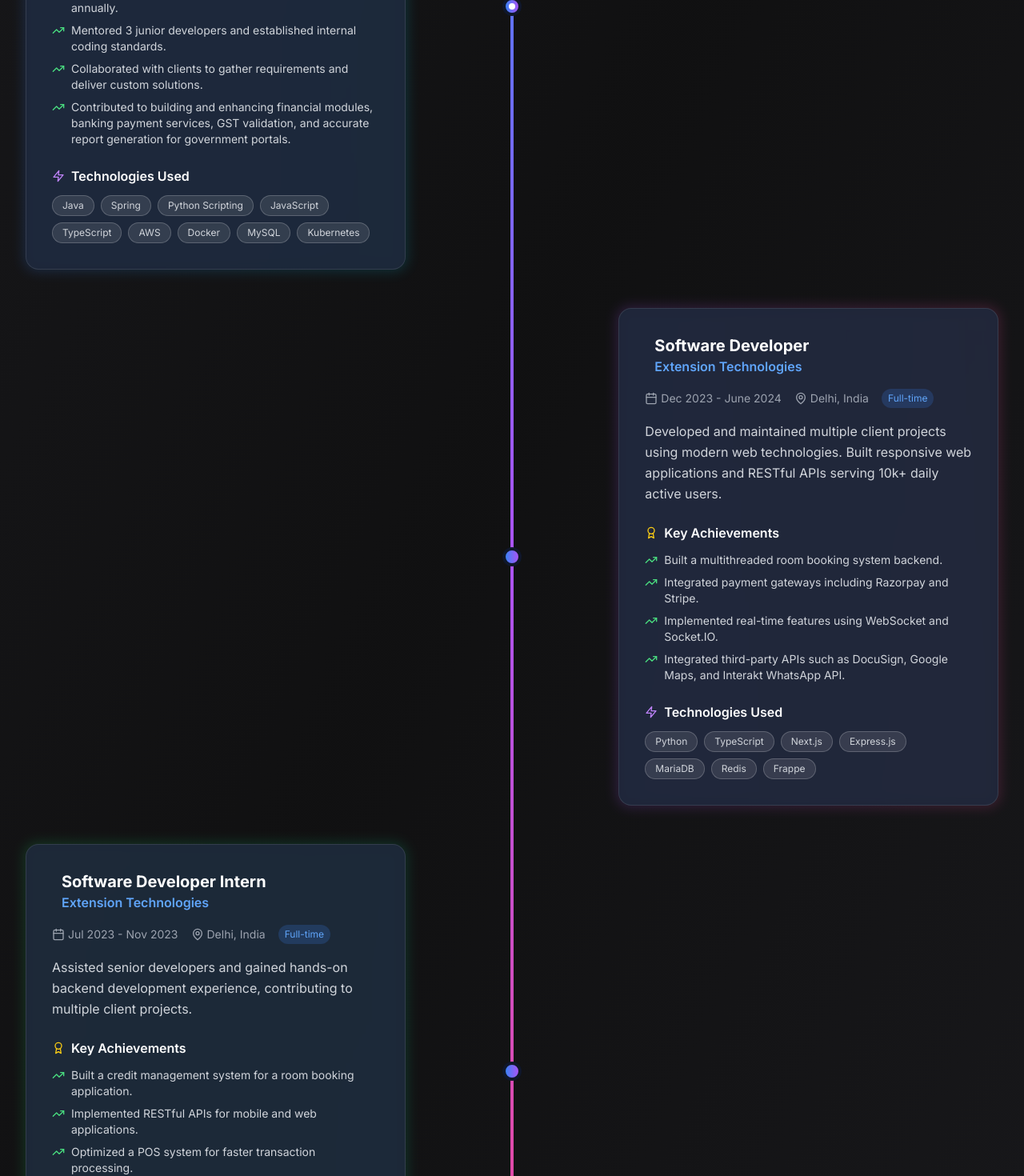
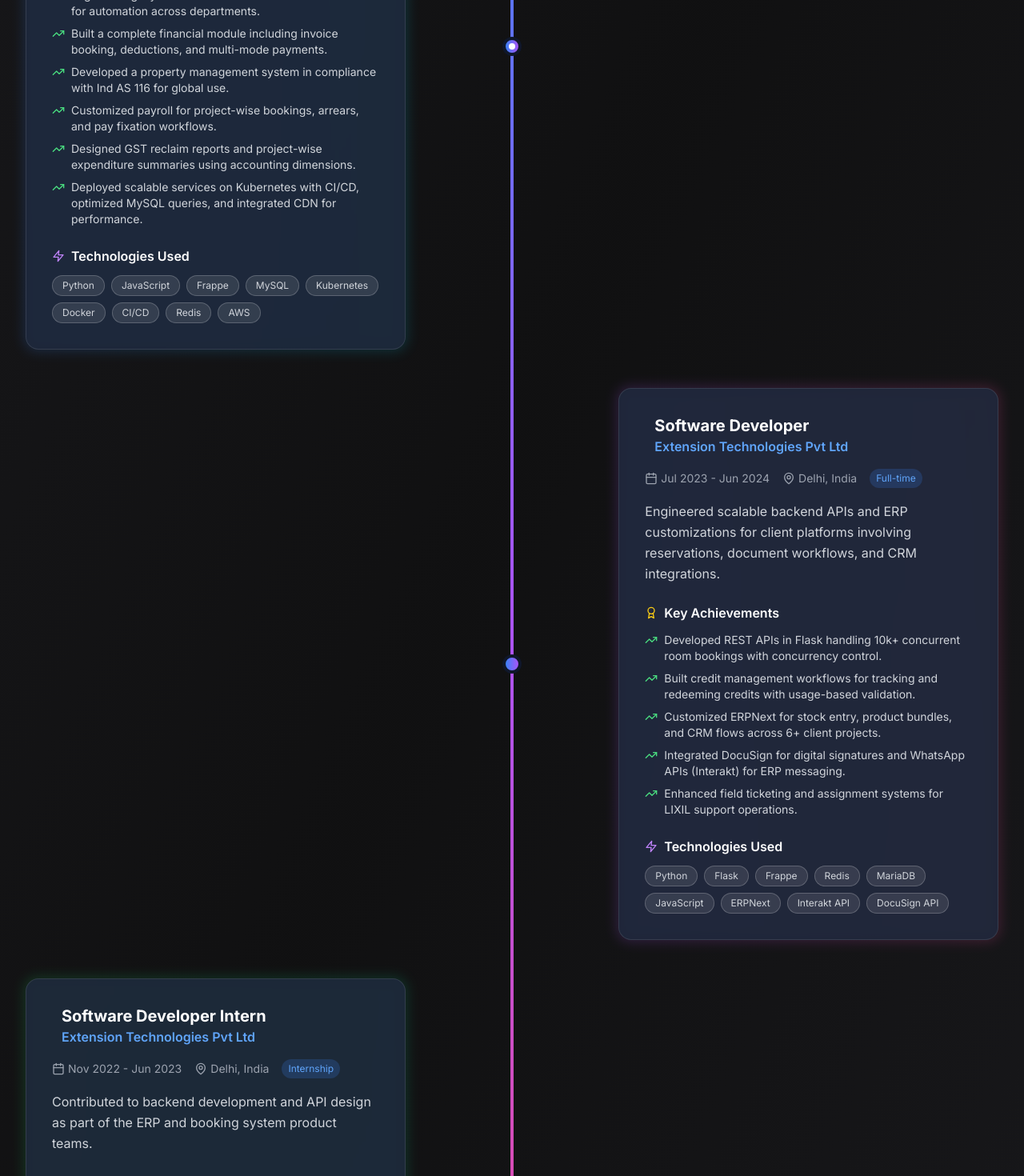
Before and after one commit to Sonupandit9693/sonu.dev, a Next.js app: page /experience in a window 1280 px wide. Shown: the part 900-2370 px from the top of the page at 80% size. Built offline with nearby package versions, Linux system fonts and the light colour scheme; no server answers; the database is empty; what tailwindcss-debug-screens would draw is missing.

Commit message:
feat: resume page complete

```diff
--- a/app/components/nav.tsx
+++ b/app/components/nav.tsx
@@ -21,9 +21,10 @@ export const Navigation: React.FC = () => {
 	const navLinks = [
 		{ href: "/experience", label: "Experience" },
 		{ href: "/projects", label: "Projects" },
-		{ href: "/blogs", label: "Blogs" },
+		// { href: "/blogs", label: "Blogs" },
 		{ href: "/contact", label: "Contact" },
 		{ href: "/skills", label: "Technical Skills" },
+		{ href: "/resume", label: "Resume" }
 	];
 
 	return (
--- a/app/experience/data/experiences.ts
+++ b/app/experience/data/experiences.ts
@@ -22,24 +22,25 @@ export const experiences: Experience[] = [
     duration: "Jul 2024 - Present",
     type: "Full-time",
     description:
-      "Leading a team of 5 developers in building scalable Enterprise Resource Planning (ERP) software.",
+      "Built and customized enterprise ERP solutions for a PSU client, aligning modules with government workflows and automating financial and operational processes.",
     achievements: [
-      "Reduced application load time by 60% through optimization.",
-      "Led migration to cloud infrastructure, saving $50k annually.",
-      "Mentored 3 junior developers and established internal coding standards.",
-      "Collaborated with clients to gather requirements and deliver custom solutions.",
-      "Contributed to building and enhancing financial modules, banking payment services, GST validation, and accurate report generation for government portals.",
+      "Migrated legacy documents to structured ERP modules for automation across departments.",
+      "Built a complete financial module including invoice booking, deductions, and multi-mode payments.",
+      "Developed a property management system in compliance with Ind AS 116 for global use.",
+      "Customized payroll for project-wise bookings, arrears, and pay fixation workflows.",
+      "Designed GST reclaim reports and project-wise expenditure summaries using accounting dimensions.",
+      "Deployed scalable services on Kubernetes with CI/CD, optimized MySQL queries, and integrated CDN for performance.",
     ],
     technologies: [
-      "Java",
-      "Spring",
-      "Python Scripting",
+      "Python",
       "JavaScript",
-      "TypeScript",
-      "AWS",
-      "Docker",
+      "Frappe",
       "MySQL",
       "Kubernetes",
+      "Docker",
+      "CI/CD",
+      "Redis",
+      "AWS",
     ],
     companyLogo: "",
     color: "from-blue-500 to-cyan-500",
@@ -48,26 +49,29 @@ export const experiences: Experience[] = [
   {
     id: 2,
     title: "Software Developer",
-    company: "Extension Technologies",
+    company: "Extension Technologies Pvt Ltd",
     location: "Delhi, India",
-    duration: "Dec 2023 - June 2024",
+    duration: "Jul 2023 - Jun 2024",
     type: "Full-time",
     description:
-      "Developed and maintained multiple client projects using modern web technologies. Built responsive web applications and RESTful APIs serving 10k+ daily active users.",
+      "Engineered scalable backend APIs and ERP customizations for client platforms involving reservations, document workflows, and CRM integrations.",
     achievements: [
-      "Built a multithreaded room booking system backend.",
-      "Integrated payment gateways including Razorpay and Stripe.",
-      "Implemented real-time features using WebSocket and Socket.IO.",
-      "Integrated third-party APIs such as DocuSign, Google Maps, and Interakt WhatsApp API.",
+      "Developed REST APIs in Flask handling 10k+ concurrent room bookings with concurrency control.",
+      "Built credit management workflows for tracking and redeeming credits with usage-based validation.",
+      "Customized ERPNext for stock entry, product bundles, and CRM flows across 6+ client projects.",
+      "Integrated DocuSign for digital signatures and WhatsApp APIs (Interakt) for ERP messaging.",
+      "Enhanced field ticketing and assignment systems for LIXIL support operations.",
     ],
     technologies: [
       "Python",
-      "TypeScript",
-      "Next.js",
-      "Express.js",
+      "Flask",
+      "Frappe",
+      "Redis",
       "MariaDB",
-      "Redis",
-      "Frappe",
+      "JavaScript",
+      "ERPNext",
+      "Interakt API",
+      "DocuSign API",
     ],
     companyLogo: "",
     color: "from-purple-500 to-pink-500",
@@ -75,24 +79,24 @@ export const experiences: Experience[] = [
   {
     id: 3,
     title: "Software Developer Intern",
-    company: "Extension Technologies",
+    company: "Extension Technologies Pvt Ltd",
     location: "Delhi, India",
-    duration: "Jul 2023 - Nov 2023",
-    type: "Full-time",
+    duration: "Nov 2022 - Jun 2023",
+    type: "Internship",
     description:
-      "Assisted senior developers and gained hands-on backend development experience, contributing to multiple client projects.",
+      "Contributed to backend development and API design as part of the ERP and booking system product teams.",
     achievements: [
-      "Built a credit management system for a room booking application.",
-      "Implemented RESTful APIs for mobile and web applications.",
-      "Optimized a POS system for faster transaction processing.",
+      "Designed credit-based booking eligibility module with REST endpoints.",
+      "Contributed to development and testing of file vault and POS modules.",
+      "Optimized database queries and participated in client demos and feedback loops.",
     ],
     technologies: [
       "Python",
       "Vue.js",
+      "Frappe",
+      "MySQL",
       "Tailwind CSS",
-      "Figma",
       "Git",
-      "Frappe",
     ],
     companyLogo: "",
     color: "from-green-500 to-emerald-500",
--- a/app/page.tsx
+++ b/app/page.tsx
@@ -7,7 +7,7 @@ const navigation = [
   { name: "Experience", href: "/experience" },
   { name: "Projects", href: "/projects" },
   { name: "Skills", href: "/skills" },
-  { name: "Blog", href: "/blogs" },
+  // { name: "Blog", href: "/blogs" },
   { name: "Contact", href: "/contact" },
   { name: "Resume", href: "/resume" },
 ];
--- /dev/null
+++ b/app/resume/layout.tsx
@@ -0,0 +1,9 @@
+export default function ResumeLayout({
+	children,
+}: { children: React.ReactNode }) {
+	return (
+		<div className="relative min-h-screen bg-gradient-to-tl from-zinc-900 via-zinc-400/10 to-zinc-900 ">
+			{children}
+		</div>
+	);
+}
--- /dev/null
+++ b/app/resume/page.tsx
@@ -0,0 +1,131 @@
+"use client";
+
+import { useState } from "react";
+import {
+  FileText,
+  Download,
+  Eye,
+  Star,
+  Award,
+  Briefcase,
+  GraduationCap,
+} from "lucide-react";
+import { Navigation } from "../components/nav";
+import { Card } from "../components/card"; // Adjust path as needed
+
+export default function ResumeComponent() {
+  const resumeStats = [
+    {
+      icon: <Briefcase className="w-5 h-5" />,
+      label: "Years Experience",
+      value: "2+",
+    },
+    {
+      icon: <GraduationCap className="w-5 h-5" />,
+      label: "Education",
+      value: "Bachelor's in Software Development",
+    },
+    {
+      icon: <Award className="w-5 h-5" />,
+      label: "Certifications",
+      value: "2+",
+    },
+    { icon: <Star className="w-5 h-5" />, label: "Projects", value: "20+" },
+  ];
+
+  const handleDownload = () => {
+    const link = document.createElement("a");
+    link.href = "/resume.pdf";
+    link.download = "sonu_kumar.pdf";
+    document.body.appendChild(link);
+    link.click();
+    document.body.removeChild(link);
+  };
+
+  const resumePdfUrl = "/sonu_kumar.pdf";
+
+  const handleOpenInNewTab = () => {
+    window.open(resumePdfUrl, "_blank");
+  };
+
+  return (
+    <div className="relative pb-16">
+      <Navigation />
+      <div className="px-6 pt-20 mx-auto space-y-8 max-w-7xl lg:px-8 md:space-y-16 md:pt-24 lg:pt-32">
+        <div className="max-w-2xl mx-auto lg:mx-0">
+          <h2 className="text-3xl font-bold tracking-tight text-zinc-100 sm:text-4xl">
+            My Resume
+          </h2>
+          <p className="mt-4 text-zinc-400">
+            Download or preview my complete professional resume with detailed experience, skills, and achievements.
+          </p>
+        </div>
+        <div className="w-full h-px bg-zinc-800" />
+
+        {/* Resume Preview Card using animated Card */}
+        <div className="relative group max-w-4xl mx-auto">
+          <Card>
+            <div className="relative p-8">
+              {/* Resume Icon */}
+              <div className="w-24 h-24 mx-auto mb-6 bg-gradient-to-r from-blue-500 to-purple-600 rounded-2xl flex items-center justify-center">
+                <FileText className="w-12 h-12 text-white" />
+              </div>
+
+              {/* Resume Info */}
+              <h3 className="text-2xl font-bold text-white mb-4 text-center">
+                Professional Resume
+              </h3>
+              <p className="text-gray-300 mb-8 max-w-md mx-auto text-center">
+                Comprehensive overview of my professional journey, technical
+                skills, and key achievements in software development.
+              </p>
+
+              {/* Stats */}
+              <div className="grid grid-cols-2 md:grid-cols-4 gap-4 mb-8">
+                {resumeStats.map((stat, index) => (
+                  <div
+                    key={index}
+                    className="text-center p-4 bg-slate-700/50 rounded-xl"
+                  >
+                    <div className="text-blue-400 mb-2 flex justify-center">
+                      {stat.icon}
+                    </div>
+                    <div className="text-lg font-bold text-white">
+                      {stat.value}
+                    </div>
+                    <div className="text-xs text-gray-400">{stat.label}</div>
+                  </div>
+                ))}
+              </div>
+
+              {/* Action Buttons */}
+              <div className="flex flex-col sm:flex-row gap-4 justify-center">
+                <button
+                  onClick={handleOpenInNewTab}
+                  className="flex items-center justify-center space-x-2 px-8 py-4 bg-gradient-to-r from-blue-500 to-purple-600 text-white font-semibold rounded-xl hover:from-blue-600 hover:to-purple-700 transition-all duration-300 hover:scale-105 shadow-lg"
+                >
+                  <Eye className="w-5 h-5" />
+                  <span>Preview Resume</span>
+                </button>
+
+                <button
+                  onClick={handleDownload}
+                  className="flex items-center justify-center space-x-2 px-8 py-4 bg-slate-700 hover:bg-slate-600 text-white font-semibold rounded-xl transition-all duration-300 hover:scale-105 border border-slate-600"
+                >
+                  <Download className="w-5 h-5" />
+                  <span>Download PDF</span>
+                </button>
+              </div>
+            </div>
+          </Card>
+        </div>
+      </div>
+
+      <div className="w-full h-10 flex items-center justify-center text-sm text-zinc-500 mt-10">
+        <p className="text-center">
+          © {new Date().getFullYear()} Sonu Kumar. All rights reserved.
+        </p>
+      </div>
+    </div>
+  );
+}
```
Also changed, not shown: 1 other file (tests, documents, lock files or other folders).
